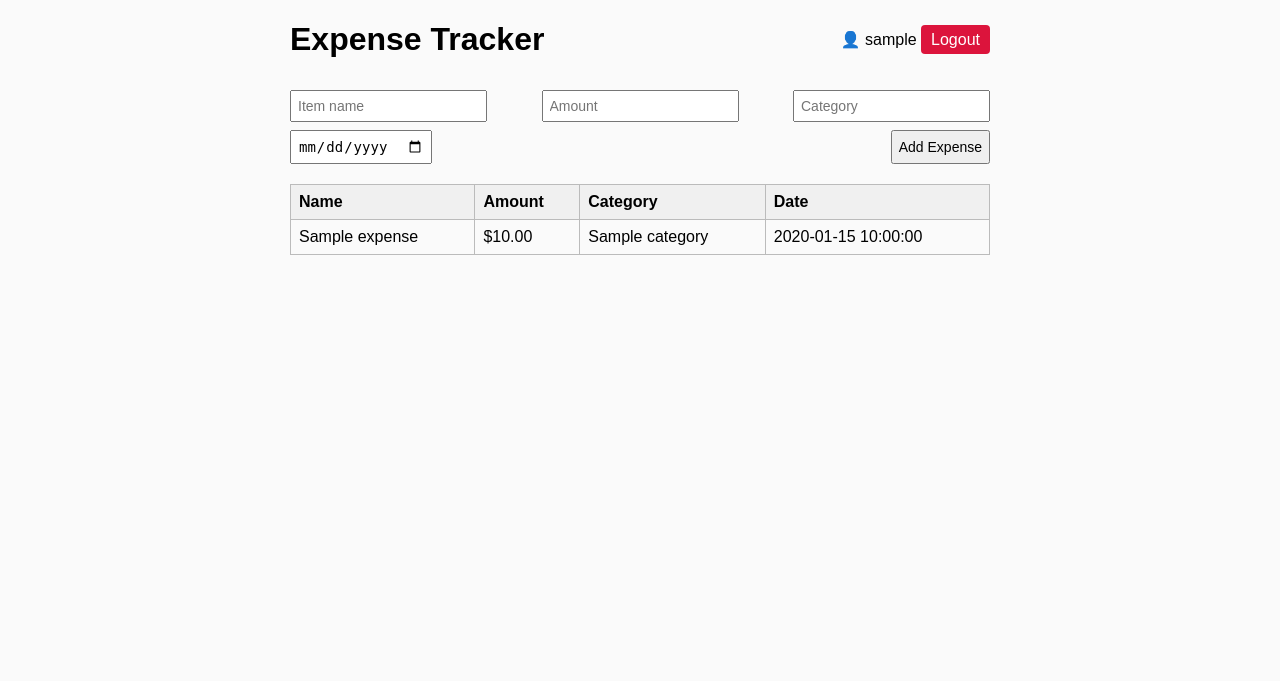
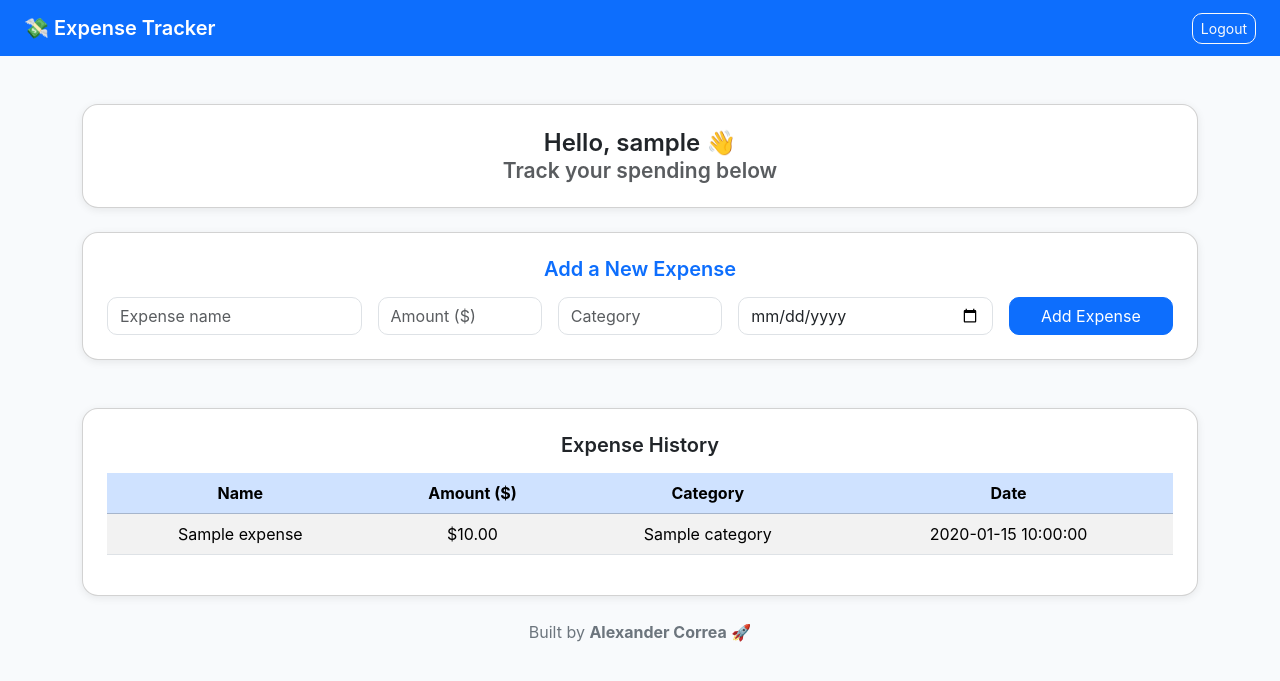
Before and after one commit to alexcorrea31/expense-tracker, a Flask app: page / in a window 1280 px wide. Shown: the top 681 px of the page. Run offline with Flask 3, Linux system fonts and the light colour scheme; a user stored in the database is signed in; a database or web service that is not in the repository returns one stand-in record (values such as "Sample title"); some libraries are stand-ins or nearby versions.

Commit message:
Add sleek Bootstrap design to Expense Tracker

```diff
--- a/templates/index.html
+++ b/templates/index.html
@@ -1,47 +1,87 @@
-<!-- Render cache bust test  -->
 <!DOCTYPE html>
-<html>
+<html lang="en">
 <head>
+    <meta charset="UTF-8">
+    <meta name="viewport" content="width=device-width, initial-scale=1.0">
     <title>Expense Tracker</title>
+
+    <!-- Bootstrap 5 CSS -->
+    <link href="https://cdn.jsdelivr.net/npm/bootstrap@5.3.3/dist/css/bootstrap.min.css" rel="stylesheet">
+
     <style>
-    body { font-family: Arial, sans-serif; max-width: 700px; margin: auto; background: #fafafa; }
-    h1 { text-align: center; }
-    form { margin-bottom: 20px; display: flex; flex-wrap: wrap; justify-content: space-between; gap: 8px; }
-    input, button { padding: 6px; font-size: 14px; }
-    table { border-collapse: collapse; width: 100%; }
-    th, td { border: 1px solid #bbb; padding: 8px; text-align: left; }
-    th { background-color: #f0f0f0; }
-    .top-bar { display: flex; justify-content: space-between; align-items: center; margin-bottom: 10px; }
-    .logout { text-decoration: none; color: white; background: crimson; padding: 6px 10px; border-radius: 4px; }
+        body {
+            background-color: #f8fafc;
+            font-family: 'Inter', sans-serif;
+        }
+        .navbar {
+            background-color: #0d6efd;
+        }
+        .card {
+            border-radius: 16px;
+            box-shadow: 0 2px 8px rgba(0,0,0,0.08);
+        }
+        .form-control, .btn {
+            border-radius: 10px;
+        }
+        footer {
+            text-align: center;
+            margin-top: 40px;
+            color: #6c757d;
+        }
     </style>
 </head>
+
 <body>
-  <div class="top-bar">
-    <h1>Expense Tracker</h1>
-    <div>
-      <span>👤 {{ current_user.username }}</span>
-      <a href="{{ url_for('logout') }}" class="logout">Logout</a>
-    </div>
+    <!-- Navbar -->
+    <nav class="navbar navbar-dark px-4">
+        <a class="navbar-brand fw-semibold text-white" href="#">💸 Expense Tracker</a>
+        <a href="{{ url_for('logout') }}" class="btn btn-outline-light btn-sm">Logout</a>
+    </nav>
+
+    <div class="container mt-5">
+        <!-- Summary Card -->
+        <div class="card mb-4 p-4 text-center">
+            <h4 class="fw-semibold mb-0">
+                Hello, {{ current_user.username }} 👋
+                <small class="text-muted d-block">Track your spending below</small>
+            </h4>
         </div>
 
-  <!-- 🧾 Expense form -->
-  <form action="/add" method="POST">
-    <input type="text" name="name" placeholder="Item name" required>
-    <input type="number" step="0.01" name="amount" placeholder="Amount" required>
-    <input type="text" name="category" placeholder="Category">
-    <input type="date" name="date" required>
-    <button type="submit">Add Expense</button>
+        <!-- Add Expense Form -->
+        <div class="card mb-5 p-4">
+            <h5 class="fw-semibold mb-3 text-center text-primary">Add a New Expense</h5>
+            <form action="/add" method="POST" class="row g-3 justify-content-center">
+                <div class="col-md-3">
+                    <input type="text" name="name" class="form-control" placeholder="Expense name" required>
+                </div>
+                <div class="col-md-2">
+                    <input type="number" step="0.01" name="amount" class="form-control" placeholder="Amount ($)" required>
+                </div>
+                <div class="col-md-2">
+                    <input type="text" name="category" class="form-control" placeholder="Category">
+                </div>
+                <div class="col-md-3">
+                    <input type="date" name="date" class="form-control" required>
+                </div>
+                <div class="col-md-2 text-center">
+                    <button type="submit" class="btn btn-primary w-100">Add Expense</button>
+                </div>
             </form>
+        </div>
 
-  <!-- 💰 Expense list -->
-  {% if expenses %}
-  <table>
+        <!-- Expense Table -->
+        <div class="card p-4">
+            <h5 class="fw-semibold mb-3 text-center text-dark">Expense History</h5>
+            <table class="table table-striped table-hover align-middle text-center">
+                <thead class="table-primary">
                     <tr>
                         <th>Name</th>
-      <th>Amount</th>
+                        <th>Amount ($)</th>
                         <th>Category</th>
                         <th>Date</th>
                     </tr>
+                </thead>
+                <tbody>
                     {% for e in expenses %}
                     <tr>
                         <td>{{ e['name'] }}</td>
@@ -49,11 +89,22 @@
                         <td>{{ e['category'] }}</td>
                         <td>{{ e['date'] }}</td>
                     </tr>
+                    {% else %}
+                    <tr>
+                        <td colspan="4" class="text-muted fst-italic">No expenses added yet.</td>
+                    </tr>
+                    {% endfor %}
+                </tbody>
+            </table>
+        </div>
 
-    {% endfor %}
-  </table>
-  {% else %}
-  <p>No expenses yet. Add your first one above!</p>
-  {% endif %}
+        <!-- Footer -->
+        <footer class="mt-4">
+            <p>Built by <strong>Alexander Correa</strong> 🚀</p>
+        </footer>
+    </div>
+
+    <!-- Bootstrap JS -->
+    <script src="https://cdn.jsdelivr.net/npm/bootstrap@5.3.3/dist/js/bootstrap.bundle.min.js"></script>
 </body>
 </html>
```
Lines whose indentation alone changed are shown as unchanged.
